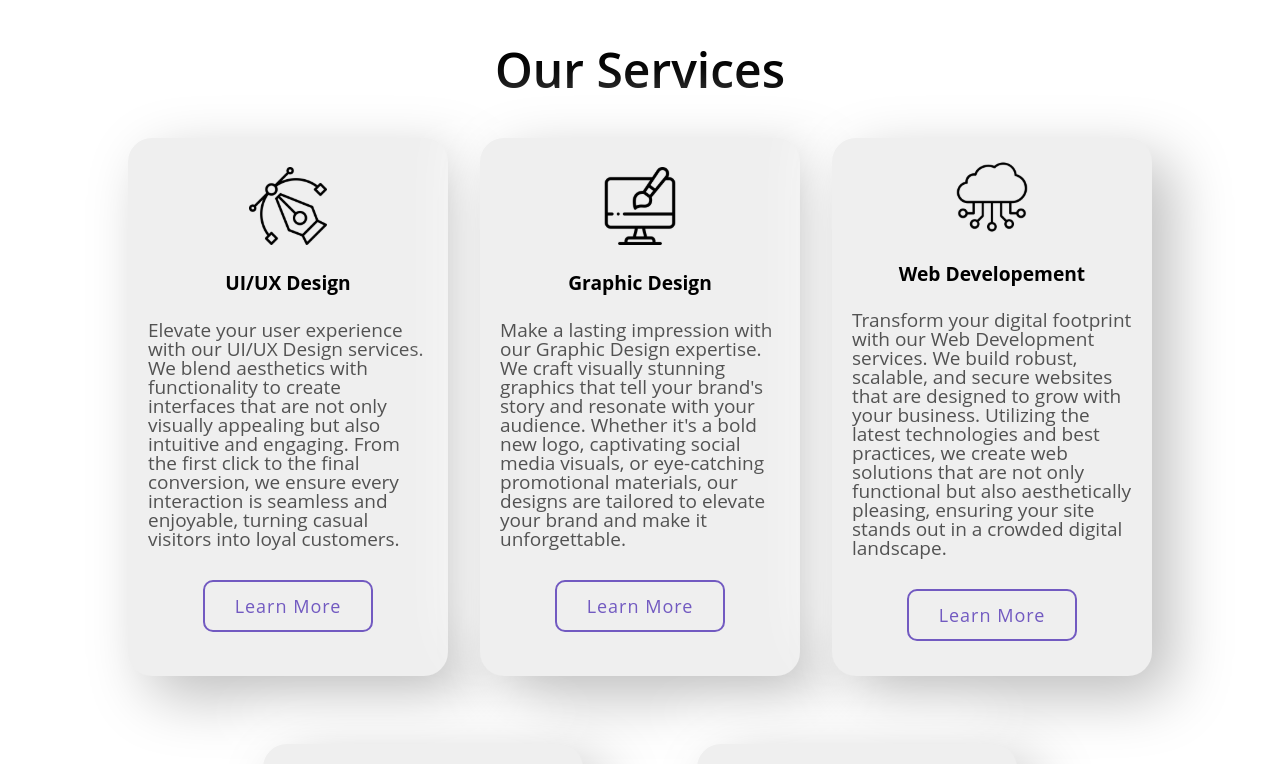
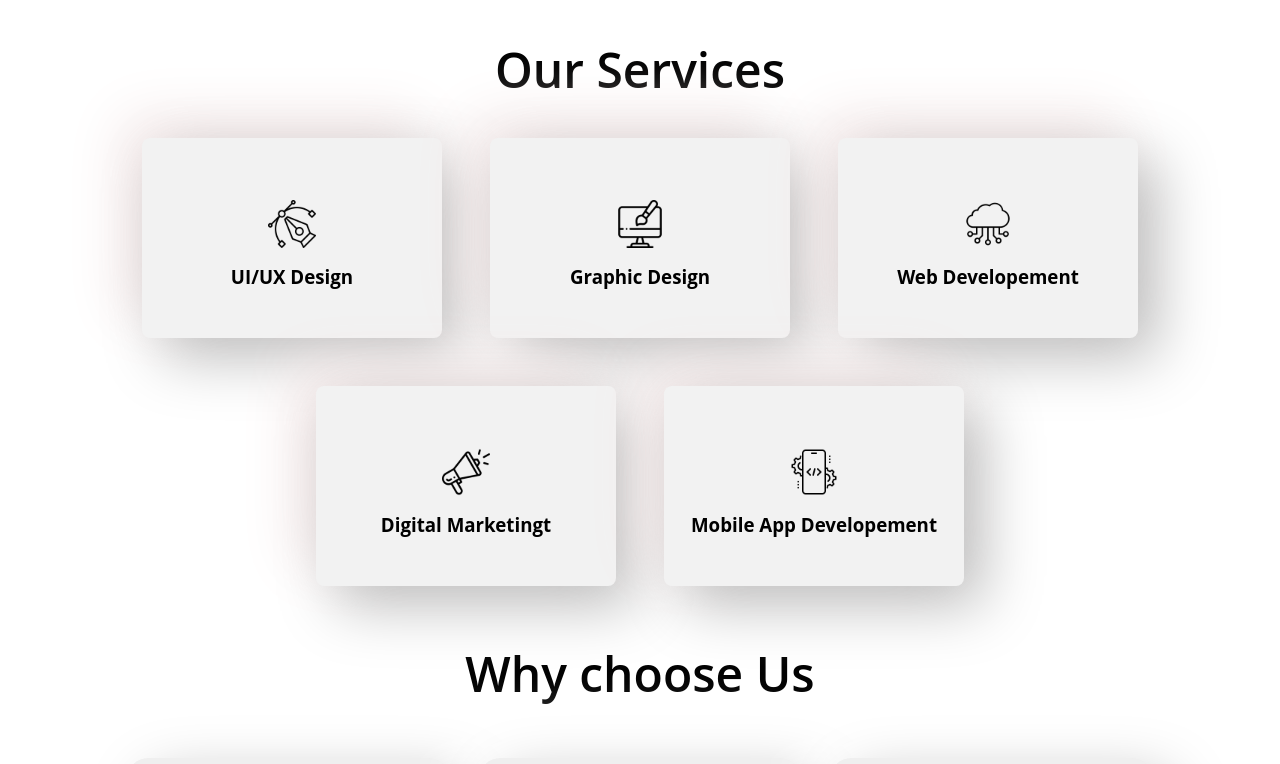
Before and after one commit to aditya06px/futurewebtech, a React (Create React App) app: page / in a window 1280 px wide. Shown: the part 1100-1864 px from the top of the page. Built offline with nearby package versions, Linux system fonts and the light colour scheme.

Commit message:
our service container css changed plus Map integrated

```diff
--- a/src/Component/AboutUsPage/AboutUsPage.css
+++ b/src/Component/AboutUsPage/AboutUsPage.css
@@ -240,7 +240,7 @@ button:hover {
 
     .about-us-text-container {
         display: flex;
-        justify-content: space-between;
+        gap: 20rem;
         height: 500px;
         margin-top: 75px;
     }
--- a/src/Component/ContactUs/ContactUs.css
+++ b/src/Component/ContactUs/ContactUs.css
@@ -1,3 +1,7 @@
+.contact_map{
+  width: 100%;
+  height: 100%;
+}
 .orange {
   color: #01f7ff;
 }
@@ -287,8 +291,8 @@
   }
 
   .contact-us-desktop-img-container {
-    width: 90%;
-    height: 40%;
+    width: 100%;
+    height: 80%;
     margin: 0 auto;
   }
 
--- a/src/Component/ContactUs/ContactUs.js
+++ b/src/Component/ContactUs/ContactUs.js
@@ -99,7 +99,7 @@ const ContactUs = () => {
 
           <div className="contact-us-info">
               <div className={isMobile ? 'contact-us-mobile-img-container' : 'contact-us-desktop-img-container'}>
-                  <img src={mobileImage} alt='contact us' />
+              <iframe className='contact_map'  src="https://www.google.com/maps/embed?pb=!1m18!1m12!1m3!1d4544.68445533079!2d74.24784735143187!3d16.696445026864243!2m3!1f0!2f0!3f0!3m2!1i1024!2i768!4f13.1!3m3!1m2!1s0x3bc10039a38aefc1%3A0x6b7b86e97b981c6e!2sModern%20Apartment!5e0!3m2!1sen!2sin!4v1720269888134!5m2!1sen!2sin"  ></iframe>
                 </div>
          </div>
 
--- a/src/Component/Footer/PcFooter/PcFooter.css
+++ b/src/Component/Footer/PcFooter/PcFooter.css
@@ -22,8 +22,7 @@
 .pcfooter-quick-links {
     display: flex;
     justify-content: space-between;
-    width: 80%;
-    max-width: 1056px;
+    width: 90%;
 }
 
 .pcfooter-column {
--- a/src/Component/Footer/PcFooter/PcFooter.js
+++ b/src/Component/Footer/PcFooter/PcFooter.js
@@ -38,6 +38,7 @@ function PcFooter({ activePage, handleItemClick }) {
             <li>Pay Per Click</li>
             <li>Local SEO</li>
           </ul>
+
         </div>
         <div className="pcfooter-column">
           <h3>Digital Marketing</h3>
@@ -49,6 +50,8 @@ function PcFooter({ activePage, handleItemClick }) {
             <li>Affiliate Marketing Services</li>
           </ul>
         </div>
+        <div className=""><iframe src="https://www.google.com/maps/embed?pb=!1m18!1m12!1m3!1d4544.68445533079!2d74.24784735143187!3d16.696445026864243!2m3!1f0!2f0!3f0!3m2!1i1024!2i768!4f13.1!3m3!1m2!1s0x3bc10039a38aefc1%3A0x6b7b86e97b981c6e!2sModern%20Apartment!5e0!3m2!1sen!2sin!4v1720269888134!5m2!1sen!2sin" width="350" height="250" ></iframe></div>
+
       </div>
 
 
--- a/src/Component/OurServices/OurServices.css
+++ b/src/Component/OurServices/OurServices.css
@@ -1,3 +1,74 @@
+.card1 {
+    position: relative;
+    width: 300px;
+    height: 200px;
+    background-color: #f2f2f2;
+    border-radius: 10px;
+    display: flex;
+    align-items: center;
+    justify-content: center;
+    overflow: hidden;
+    perspective: 1000px;
+    box-shadow: 0 0 0 5px #ffffff80;
+    transition: all 0.6s cubic-bezier(0.175, 0.885, 0.32, 1.275);
+    /* border: 1px solid black; */
+    border-radius: 8px;
+    box-shadow: 20px 20px 60px #bebebe, -20px -20px 60px #f3e7e7;
+  }
+
+ .car1_innerConrainer{
+    display: flex;
+    flex-direction: column;
+    align-items: center; /* Centers items horizontally */
+    text-align: center;
+ }
+  .card1 svg {
+    width: 48px;
+    fill: #333;
+    transition: all 0.6s cubic-bezier(0.175, 0.885, 0.32, 1.275);
+  }
+
+  .card1:hover {
+    transform: scale(1.05);
+    box-shadow: 0 8px 16px rgba(255, 255, 255, 0.2);
+  }
+
+  .card__content1 {
+    position: absolute;
+    top: 0;
+    left: 0;
+    width: 100%;
+    height: 100%;
+    padding: 20px;
+    box-sizing: border-box;
+    background-color: #f2f2f2;
+    transform: rotateX(-90deg);
+    transform-origin: bottom;
+    transition: all 0.6s cubic-bezier(0.175, 0.885, 0.32, 1.275);
+  }
+
+  .card1:hover .card__content1 {
+    transform: rotateX(0deg);
+  }
+
+  .card__title1 {
+    margin: 0;
+    font-size: 24px;
+    color: #333;
+    font-weight: 700;
+  }
+
+  .card1:hover svg {
+    scale: 0;
+  }
+
+  .card__description1 {
+    margin: 10px 0 0;
+    font-size: 14px;
+    color: #777;
+    line-height: 1.4;
+  }
+
 .our-services {
     width: 80%;
     margin: 0 auto;
@@ -85,18 +156,24 @@
         line-height: 56px;
     }
 
-
+    .our-services-container
+    {
+        display: flex;
+        flex-wrap: wrap;
+        gap: 3rem;
+        justify-content: center;
+    }
 
     .our-services-top-container {
         display: flex;
-        justify-content: space-between;
-
+        flex-wrap: wrap;
+        gap: 3rem;
     }
 
     .our-services-bottom-container {
         display: flex;
-        justify-content: center;
-        margin-top: 48px;
+        gap: 3rem;
+
     }
 
     .card {
--- a/src/Component/OurServices/OurServices.js
+++ b/src/Component/OurServices/OurServices.js
@@ -17,7 +17,40 @@ function OurServices() {
 
                 <div className="our-services-top-container">
 
-                <article className="card">
+                    <div class="card1">
+                        <div className="car1_innerConrainer">
+                            <UiUxLogo />
+                            <h3>UI/UX Design</h3>
+                        </div>
+                        <div class="card__content1">
+                            <p class="card__title1">UI/UX Design</p>
+                            <p class="card__description1">
+                                Transform user experiences with our UI/UX Design services, crafting intuitive interfaces that blend aesthetics with seamless functionality, ensuring visitors become loyal customers through visually compelling and user-centric designs.</p>
+                        </div>
+                    </div>
+                    <div class="card1">
+                        <div className="car1_innerConrainer">
+                            <GraphicDesignLogo />
+                            <h3>Graphic Design</h3>
+                        </div>
+                        <div class="card__content1">
+                            <p class="card__title1">Graphic Design</p>
+                            <p class="card__description1">Craft visually stunning graphics with our expertise in Graphic Design, tailored to tell your brand's story and captivate your audience across logos, social media visuals, and promotional materials.</p>
+                        </div>
+                    </div>
+                    <div class="card1">
+                        <div className="car1_innerConrainer">
+                            <WebDevLogo />
+                            <h3>Web Developement</h3>
+                        </div>
+                        <div class="card__content1">
+                            <p class="card__title1">Web Developement</p>
+                            <p class="card__description1">Revamp your digital presence with our Web Development services, creating scalable websites that combine robust functionality with standout design.</p>
+                        </div>
+                    </div>
+
+
+                    {/* <article className="card">
                         <div className='bg'>
                             <div className='our-services-logo blob'>
                                 <UiUxLogo />
@@ -31,7 +64,7 @@ function OurServices() {
                     <article className="card second-card">
                         <div>
                             <div className='our-services-logo'>
-                            <GraphicDesignLogo  />
+                                <GraphicDesignLogo />
                             </div>
                             <h3>Graphic Design</h3>
                             <p>Make a lasting impression with our Graphic Design expertise. We craft visually stunning graphics that tell your brand's story and resonate with your audience. Whether it's a bold new logo, captivating social media visuals, or eye-catching promotional materials, our designs are tailored to elevate your brand and make it unforgettable.</p>
@@ -49,16 +82,38 @@ function OurServices() {
                             <p>Transform your digital footprint with our Web Development services. We build robust, scalable, and secure websites that are designed to grow with your business. Utilizing the latest technologies and best practices, we create web solutions that are not only functional but also aesthetically pleasing, ensuring your site stands out in a crowded digital landscape.</p>
                         </div>
                         <button>  <Link to="/service#web-development">Learn More</Link></button>
-                </article>
+                    </article> */}
 
                 </div>
 
                 <div className="our-services-bottom-container">
 
-                <article className="card fourth-card">
+                    <div class="card1">
+                        <div className="car1_innerConrainer">
+                            <DigitalMarketingLogo />
+                            <h3>Digital Marketingt</h3>
+                        </div>
+                        <div class="card__content1">
+                            <p class="card__title1">Digital Marketingt</p>
+                            <p class="card__description1">
+                                Maximize digital impact with our targeted Digital Marketing strategies—from SEO and content to social media and PPC—driving traffic, boosting engagement, and increasing conversions for your online success.</p>
+                        </div>
+                    </div>
+                    <div class="card1">
+                        <div className="car1_innerConrainer">
+                            <MobileAppDevLogo />
+                            <h3>Mobile App Developement</h3>
+                        </div>
+                        <div class="card__content1">
+                            <p class="card__title1">Mobile App Developement</p>
+                            <p class="card__description1">Turn your ideas into reality with our Mobile App Development services. We create innovative, user-friendly apps for Android, iOS, or both, designed to meet your business goals and delight users.</p>
+                        </div>
+                    </div>
+
+                    {/* <article className="card fourth-card">
                         <div>
                             <div className='our-services-logo'>
-                            <DigitalMarketingLogo  />
+                                <DigitalMarketingLogo />
                             </div>
                             <h3>Digital Marketing</h3>
                             <p>Unleash the power of digital with our Digital Marketing strategies. From SEO and content marketing to social media and PPC campaigns, we develop customized plans that drive traffic, boost engagement, and increase conversions. Let us help you navigate the digital world and turn your online presence into a revenue-generating machine.</p>
@@ -70,13 +125,13 @@ function OurServices() {
                     <article className="card last-card">
                         <div>
                             <div className='our-services-logo'>
-                            <MobileAppDevLogo  />
+                                <MobileAppDevLogo />
                             </div>
                             <h3>Mobile App Developement</h3>
                             <p>Bring your ideas to life with our Mobile App Development services. We design and develop apps that are not only innovative but also user-friendly and engaging. Whether you’re looking to build an app for Android, iOS, or both, our team delivers top-tier solutions that align with your business goals and delight your users.</p>
                         </div>
                         <button>  <Link to="/service#mobile-app-development">Learn More</Link></button>
-                </article>
+                    </article> */}
                 </div>
             </div>
 
```
Also changed, not shown: src/assests/icons/logo1.png (added). Lines whose indentation alone changed are shown as unchanged.
